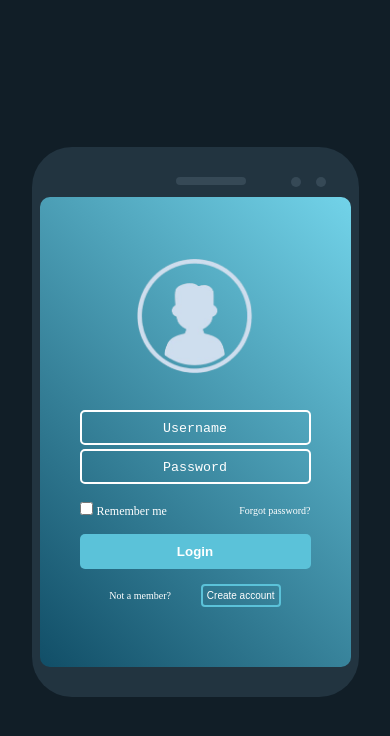
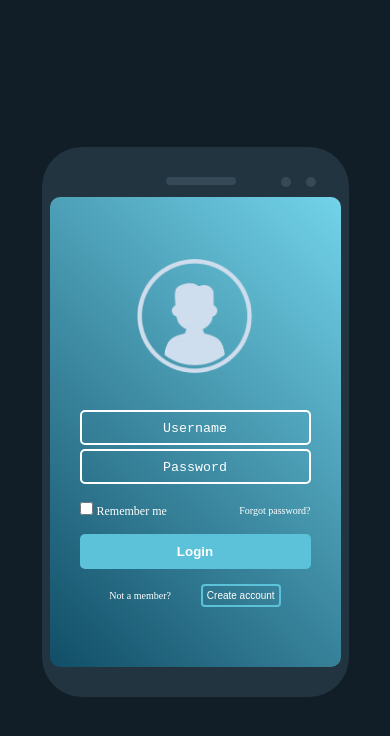
Before and after one commit to Nick000132903/LoginSreen, a plain HTML site: page index.html in a window 390 px wide. Drawn offline with Linux system fonts and the light colour scheme.

Commit message:
Solving responsiveness issues.

```diff
--- a/index.html
+++ b/index.html
@@ -24,7 +24,7 @@
             <div id="img-profile">
                 <img src="images/imgProfile.png" alt="Profile"> <!--Profile image-->
             </div>
-            <form action="index.html" id="form-login">
+            <form action="#" method="post">
                 <div id="input-username"> <!--Username input-->
                     <input type="text" placeholder="Username" name="usarname" class="input" id="usarname" maxlength="100" required>
                 </div>
--- a/style.css
+++ b/style.css
@@ -22,7 +22,7 @@ body {
     flex-direction: column;
     align-items: center;
     background-image: linear-gradient(45deg, #114e67, #72d3e9);
-    padding: 60px 40px;
+    padding: 60px 30px;
     border-radius: 10px;
 }
 
```
